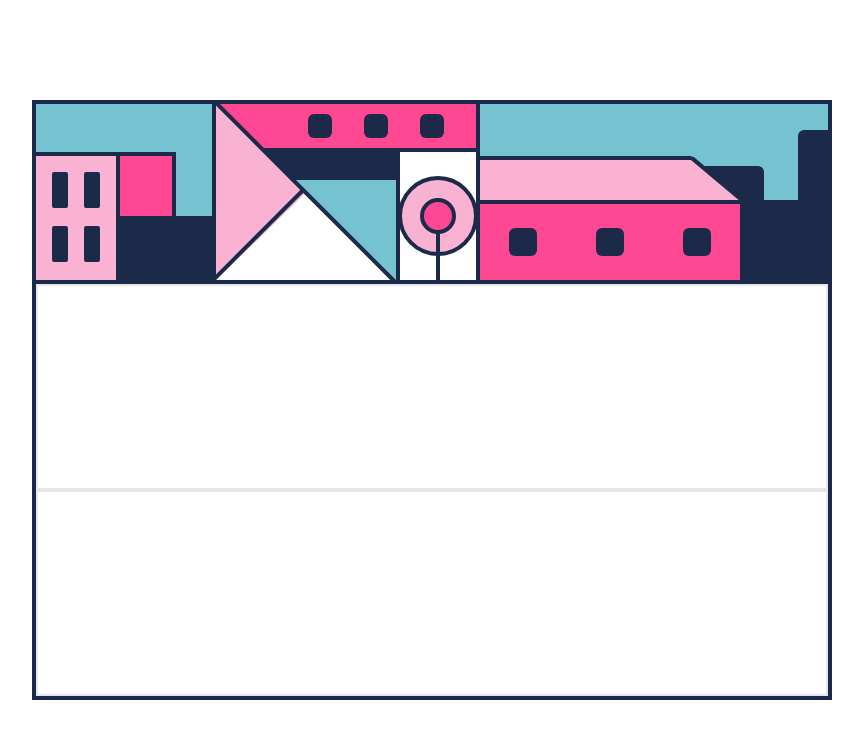
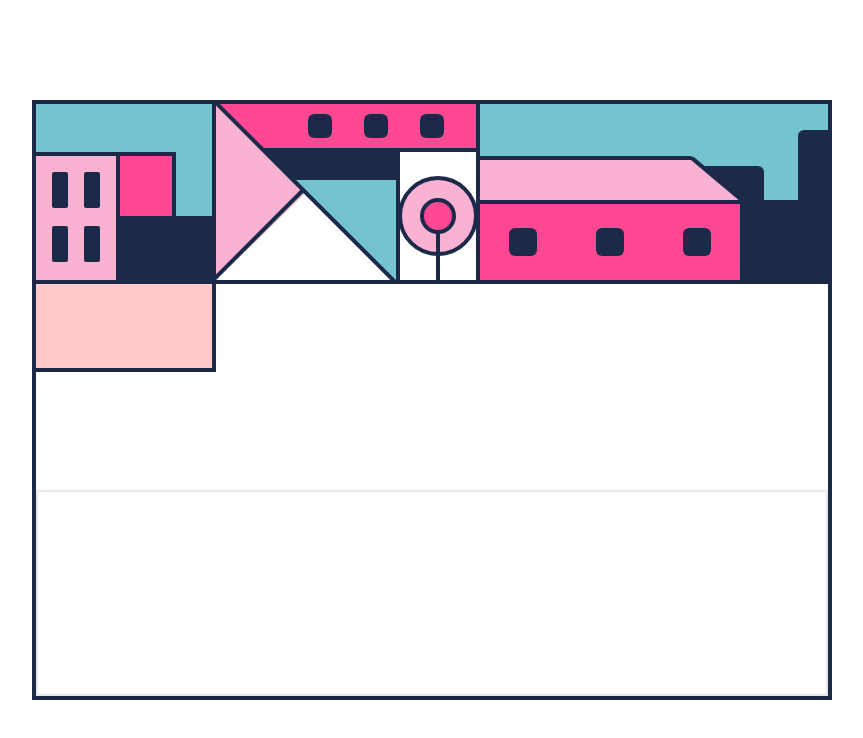
Before and after one commit to fervillalbag/drawing-with-code, a Next.js app: page / in a window 1280 px wide. Shown: the top 738 px of the page, without its empty margins (208-1071 px from the left). Built offline with nearby package versions, Linux system fonts and the light colour scheme.

Commit message:
feat: start two row

```diff
--- a/src/pages/index.tsx
+++ b/src/pages/index.tsx
@@ -61,7 +61,10 @@ export default function Home() {
             <div className="w-[30px] h-[150px] bg-custom-blue absolute bottom-0 right-0 -z-10 rounded-tl-md"></div>
           </div>
         </div>
-        <div className="border-2 w-full h-full"></div>
+
+        <div className="w-full h-full">
+          <div className="w-[180px] h-[88px] border-r-4 border-b-4 border-custom-blue bg-red-200"></div>
+        </div>
         <div className="border-2 w-full h-full"></div>
       </div>
     </main>
```
